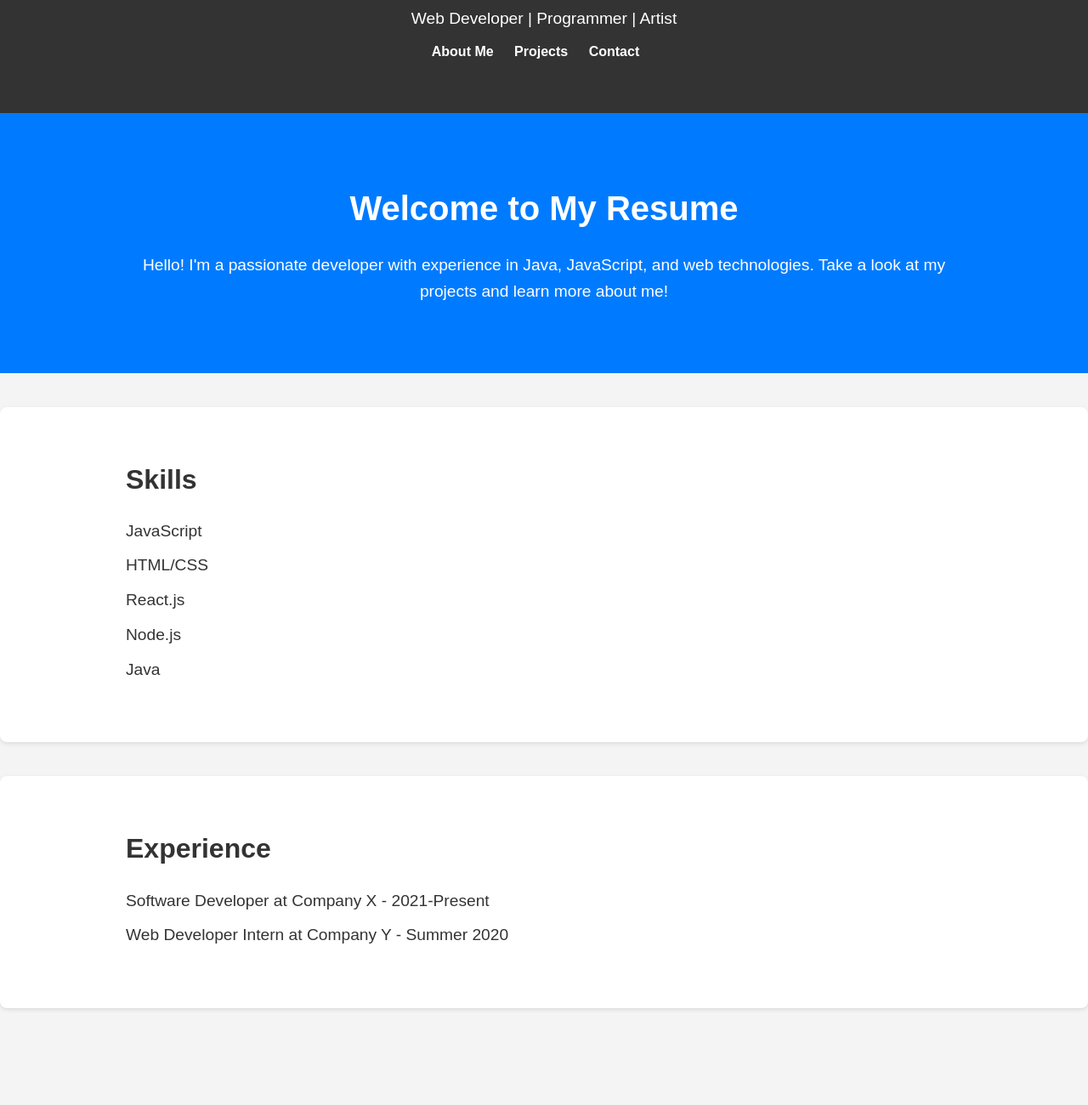
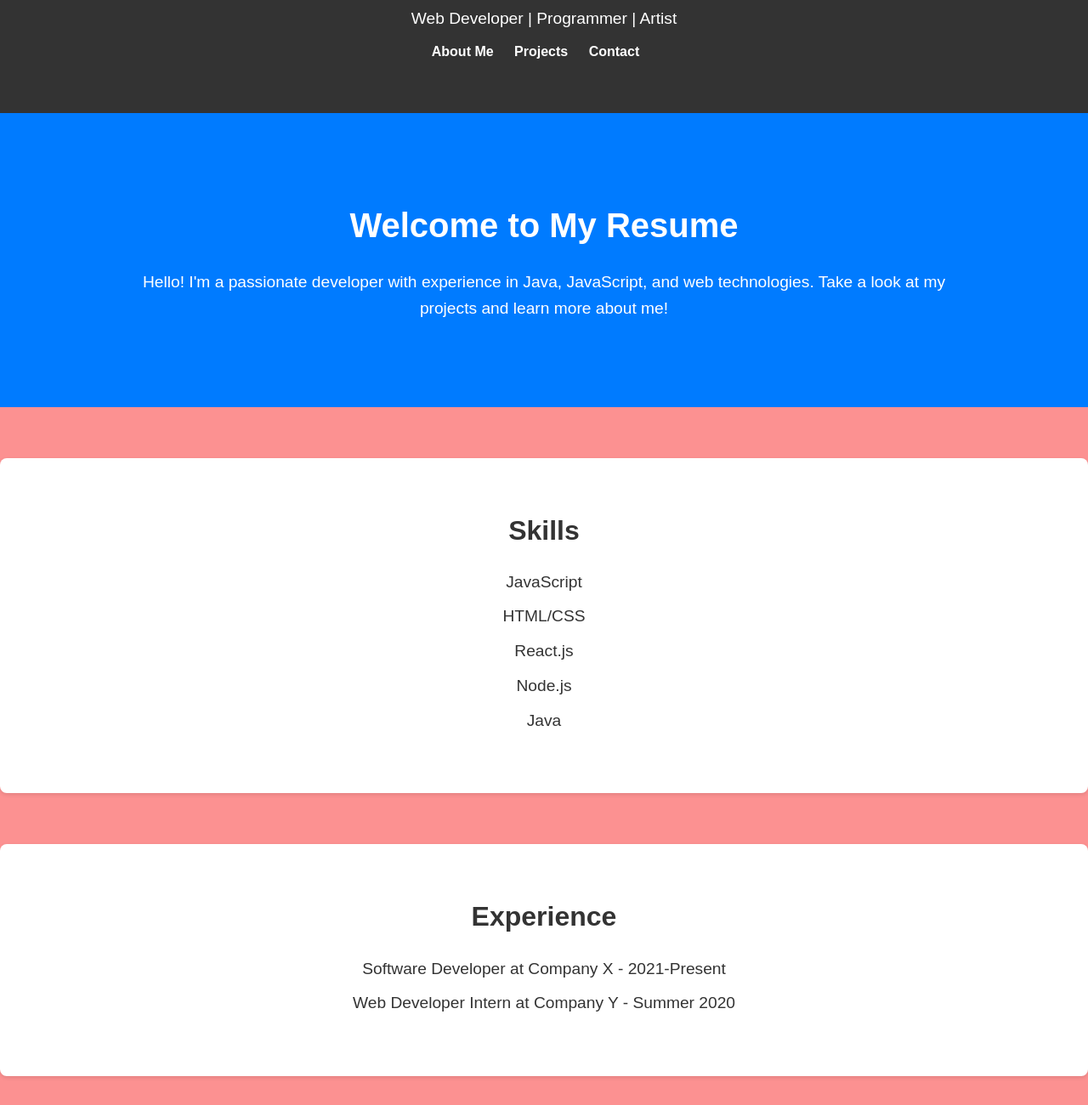
Before and after one commit to QuietKat329/About_Me, a plain HTML site: page index.html in a window 1280 px wide. Shown: the part 140-1440 px from the top of the page at 85% size. Before the commit the page ends 1366 px from the top, so only its background shows below. Drawn offline with Linux system fonts and the light colour scheme.

Commit message:
changed the style.css file

```diff
--- a/assets/css/style.css
+++ b/assets/css/style.css
@@ -8,9 +8,11 @@
 /* Body */
 body {
     font-family: 'Arial', sans-serif;
-    background-color: #f4f4f4;
+    background-color: #fc9191;
     color: #333;
     line-height: 1.6;
+    padding: 0;
+    margin: 0;
 }
 
 /* Container to limit content width */
@@ -18,6 +20,7 @@ body {
     width: 80%;
     margin: 0 auto;
     padding: 20px;
+    max-width: 1200px; /* Optional: Limit the container's maximum width */
 }
 
 /* Header */
@@ -59,12 +62,13 @@ header nav ul li a {
 #hero {
     background-color: #007BFF;
     color: white;
-    padding: 60px 0;
+    padding: 80px 20px; /* Add padding inside hero section */
     text-align: center;
 }
 
 #hero h2 {
     font-size: 2.5em;
+    margin-bottom: 20px; /* Space between title and description */
 }
 
 #hero p {
@@ -75,10 +79,11 @@ header nav ul li a {
 /* Skills Section */
 #skills {
     padding: 40px 0;
-    margin: 40px 0;
+    margin: 60px 0;  /* More space between sections */
     background-color: white;
     border-radius: 8px;
     box-shadow: 0 2px 5px rgba(0, 0, 0, 0.1);
+    text-align: center; /* Center the content */
 }
 
 #skills h3 {
@@ -99,10 +104,11 @@ header nav ul li a {
 /* Experience Section */
 #experience {
     padding: 40px 0;
-    margin: 40px 0;
+    margin: 60px 0;
     background-color: white;
     border-radius: 8px;
     box-shadow: 0 2px 5px rgba(0, 0, 0, 0.1);
+    text-align: center; /* Center the content */
 }
 
 #experience h3 {
@@ -126,7 +132,7 @@ footer {
     color: white;
     text-align: center;
     padding: 20px 0;
-    margin-top: 40px;
+    margin-top: 60px;  /* Add space before the footer */
 }
 
 footer p {
```
